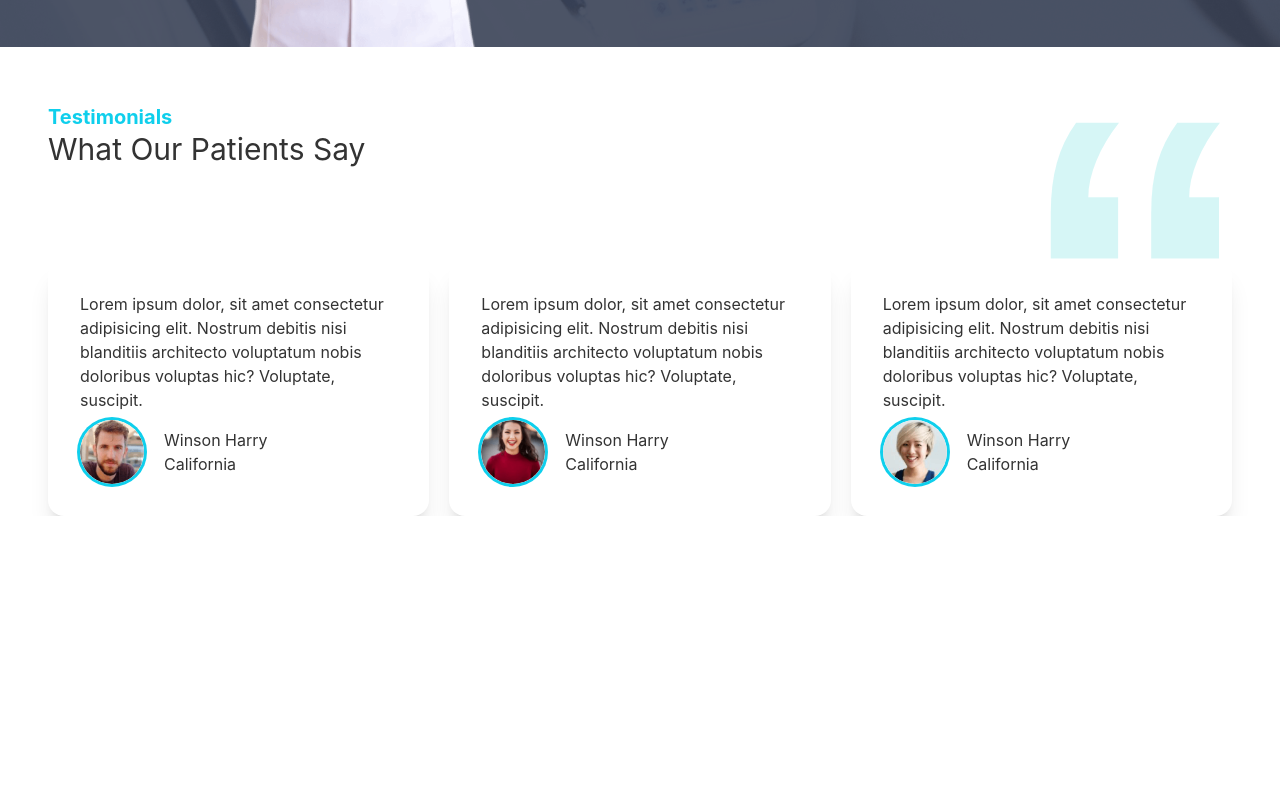
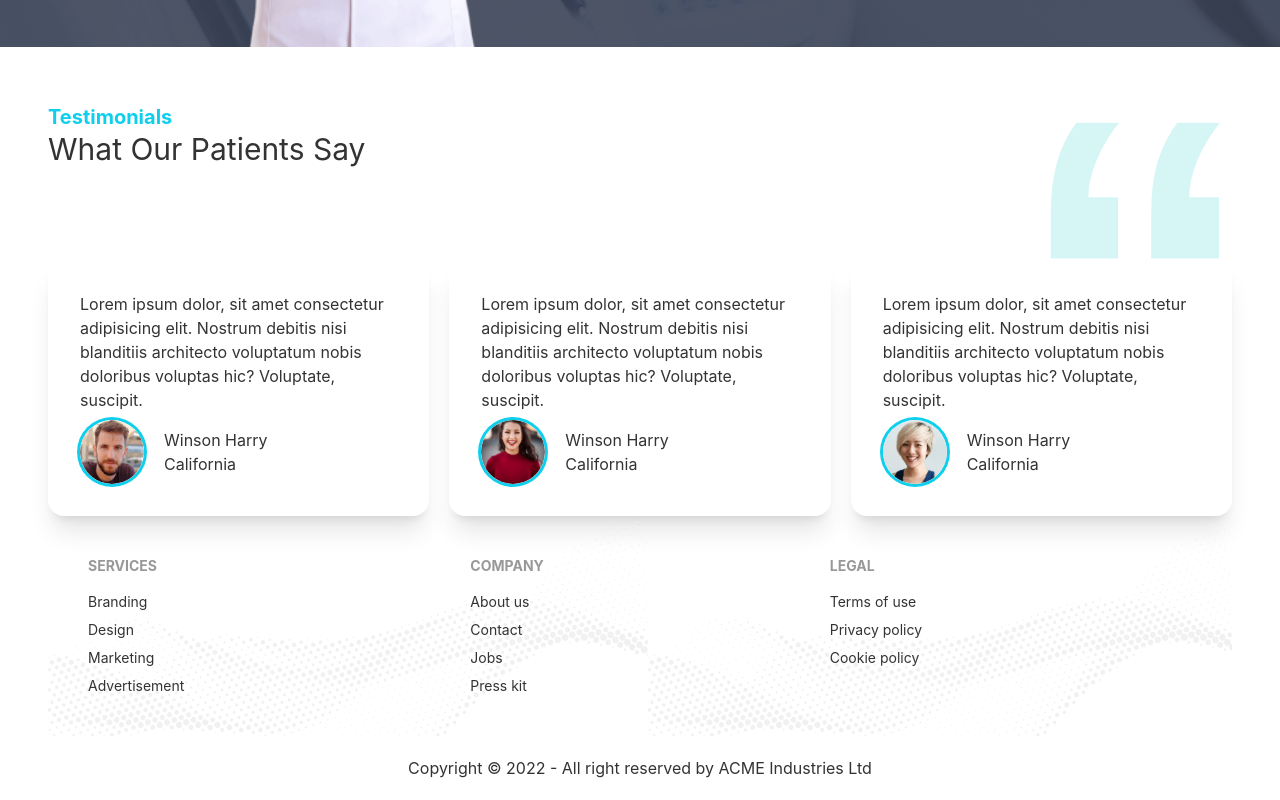
Before and after one commit to Sumon092/doctors-protal, a React (Create React App) app: page /home in a window 1280 px wide. Shown: the part 2816-3616 px from the top of the page. Before the commit the page ends 3332 px from the top, so only its background shows below. Built offline with nearby package versions, Linux system fonts and the light colour scheme.

Commit message:
footer added

```diff
--- /dev/null
+++ b/src/pages/Home/Footer.js
@@ -0,0 +1,43 @@
+import React from 'react';
+import footer from '../../assets/images/footer.png'
+
+const Footer = () => {
+    return (
+        <div className='px-12'>
+            <footer style={{
+                background: `url(${footer})`,
+                backgroundSize: '600px'
+            }} class="footer p-10">
+                <div>
+                    <span class="footer-title">Services</span>
+                    <a class="link link-hover">Branding</a>
+                    <a class="link link-hover">Design</a>
+                    <a class="link link-hover">Marketing</a>
+                    <a class="link link-hover">Advertisement</a>
+                </div>
+                <div>
+                    <span class="footer-title">Company</span>
+                    <a class="link link-hover">About us</a>
+                    <a class="link link-hover">Contact</a>
+                    <a class="link link-hover">Jobs</a>
+                    <a class="link link-hover">Press kit</a>
+                </div>
+                <div>
+                    <span class="footer-title">Legal</span>
+                    <a class="link link-hover">Terms of use</a>
+                    <a class="link link-hover">Privacy policy</a>
+                    <a class="link link-hover">Cookie policy</a>
+                </div>
+            </footer>
+            <div>
+
+                <div className='text-center my-5'>
+                    <p>Copyright © 2022 - All right reserved by ACME Industries Ltd</p>
+                </div>
+
+            </div>
+        </div>
+    );
+};
+
+export default Footer;
--- a/src/pages/Home/Home.js
+++ b/src/pages/Home/Home.js
@@ -1,6 +1,7 @@
 import React from 'react';
 import Banner from './Banner';
 import DentalCare from './DentalCare';
+import Footer from './Footer';
 import Info from './Info';
 import MakeAppointment from './MakeAppointment';
 import Services from './Services';
@@ -15,6 +16,7 @@
             <DentalCare></DentalCare>
             <MakeAppointment></MakeAppointment>
             <Testimonial></Testimonial>
+            <Footer></Footer>
         </div>
     );
 };
```
